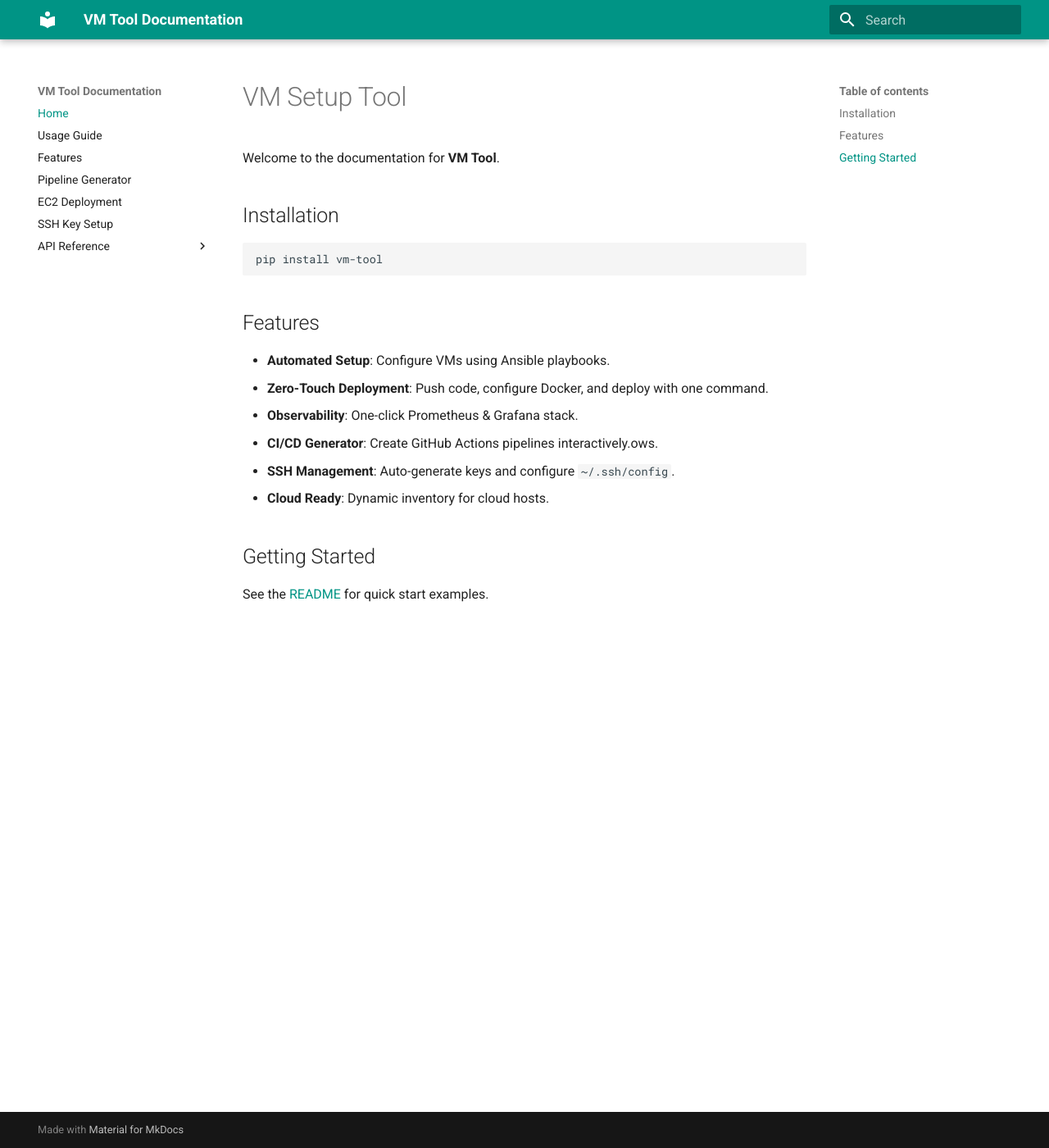
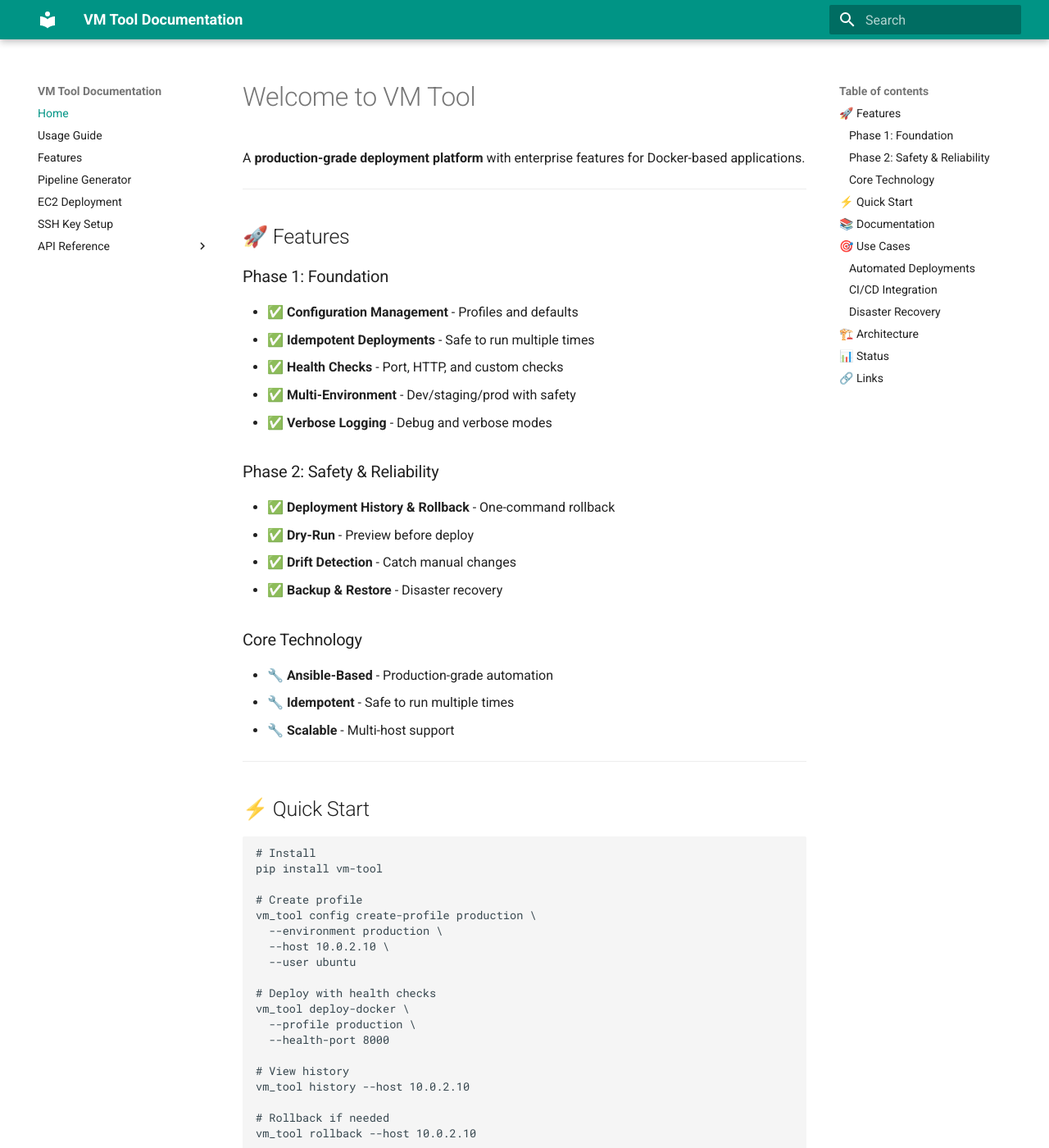
Before and after one commit to thesunnysinha/vm_tool, an MkDocs documentation site: the page built from docs/index.md, in a window 1280 px wide and 1400 px high. Shown: the whole window at 82% size. Built offline with MkDocs 1.6.1 and Material for MkDocs 9.7.7, drawn with Linux system fonts in a browser that asks for light colours; some of the changed text lies outside the part shown.

Commit message:
docs: update MkDocs index page with all features

````diff
--- a/docs/index.md
+++ b/docs/index.md
@@ -1,22 +1,114 @@
-# VM Setup Tool
+# Welcome to VM Tool
 
-Welcome to the documentation for **VM Tool**.
+A **production-grade deployment platform** with enterprise features for Docker-based applications.
 
-## Installation
+---
+
+## 🚀 Features
+
+### Phase 1: Foundation
+
+- ✅ **Configuration Management** - Profiles and defaults
+- ✅ **Idempotent Deployments** - Safe to run multiple times
+- ✅ **Health Checks** - Port, HTTP, and custom checks
+- ✅ **Multi-Environment** - Dev/staging/prod with safety
+- ✅ **Verbose Logging** - Debug and verbose modes
+
+### Phase 2: Safety & Reliability
+
+- ✅ **Deployment History & Rollback** - One-command rollback
+- ✅ **Dry-Run** - Preview before deploy
+- ✅ **Drift Detection** - Catch manual changes
+- ✅ **Backup & Restore** - Disaster recovery
+
+### Core Technology
+
+- 🔧 **Ansible-Based** - Production-grade automation
+- 🔧 **Idempotent** - Safe to run multiple times
+- 🔧 **Scalable** - Multi-host support
+
+---
+
+## ⚡ Quick Start
 
 ```bash
+# Install
 pip install vm-tool
+
+# Create profile
+vm_tool config create-profile production \
+  --environment production \
+  --host 10.0.2.10 \
+  --user ubuntu
+
+# Deploy with health checks
+vm_tool deploy-docker \
+  --profile production \
+  --health-port 8000
+
+# View history
+vm_tool history --host 10.0.2.10
+
+# Rollback if needed
+vm_tool rollback --host 10.0.2.10
 ```
 
-## Features
+---
 
-- **Automated Setup**: Configure VMs using Ansible playbooks.
-- **Zero-Touch Deployment**: Push code, configure Docker, and deploy with one command.
-- **Observability**: One-click Prometheus & Grafana stack.
-- **CI/CD Generator**: Create GitHub Actions pipelines interactively.ows.
-- **SSH Management**: Auto-generate keys and configure `~/.ssh/config`.
-- **Cloud Ready**: Dynamic inventory for cloud hosts.
+## 📚 Documentation
 
-## Getting Started
+- [Usage Guide](usage.md) - Complete usage documentation
+- [Features](features.md) - Detailed feature documentation
+- [Pipeline Generator](generator.md) - Generate GitHub Actions workflows
+- [EC2 Deployment](ec2-github-actions-guide.md) - Deploy to EC2 with GitHub Actions
+- [SSH Setup](ssh-key-setup.md) - SSH key configuration
 
-See the [README](https://github.com/thesunnysinha/vm_tool) for quick start examples.
+---
+
+## 🎯 Use Cases
+
+### Automated Deployments
+
+```bash
+vm_tool deploy-docker --profile production --health-port 8000
+```
+
+### CI/CD Integration
+
+```bash
+vm_tool generate-pipeline  # Creates GitHub Actions workflow
+```
+
+### Disaster Recovery
+
+```bash
+vm_tool backup create --host IP --paths /app
+vm_tool rollback --host IP
+```
+
+---
+
+## 🏗️ Architecture
+
+**vm_tool = User-Friendly CLI + Production-Grade Ansible**
+
+- Simple commands for users
+- Ansible power under the hood
+- Production-ready reliability
+- Scalable architecture
+
+---
+
+## 📊 Status
+
+- **Features**: 9/50 implemented (18%)
+- **Tests**: 56/56 passing ✅
+- **Production Ready**: Yes ✅
+
+---
+
+## 🔗 Links
+
+- [GitHub Repository](https://github.com/thesunnysinha/vm_tool)
+- [PyPI Package](https://pypi.org/project/vm-tool/)
+- [Issue Tracker](https://github.com/thesunnysinha/vm_tool/issues)
````
